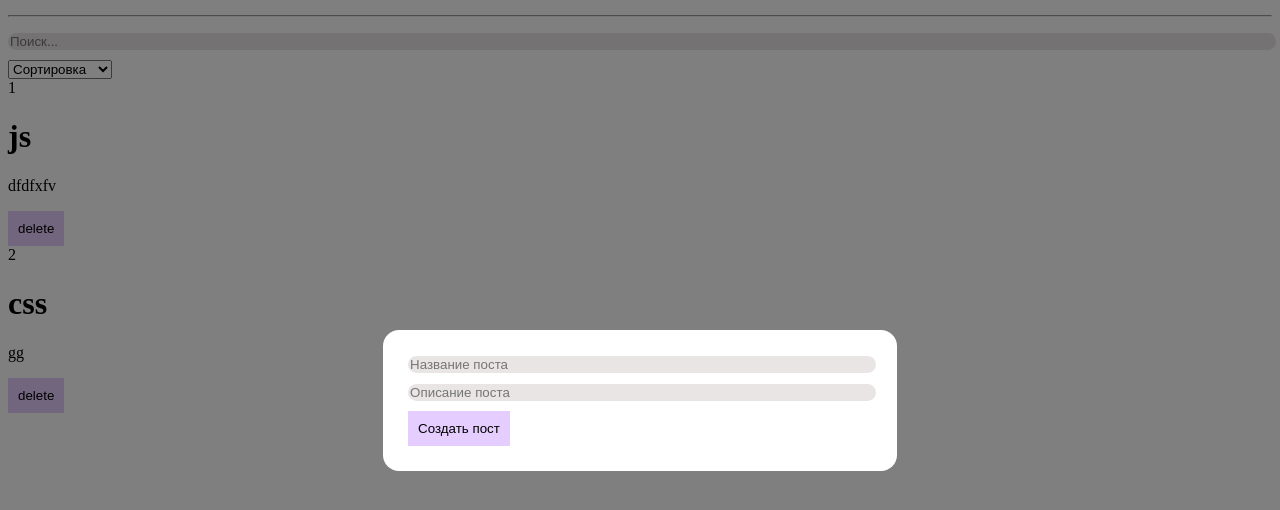
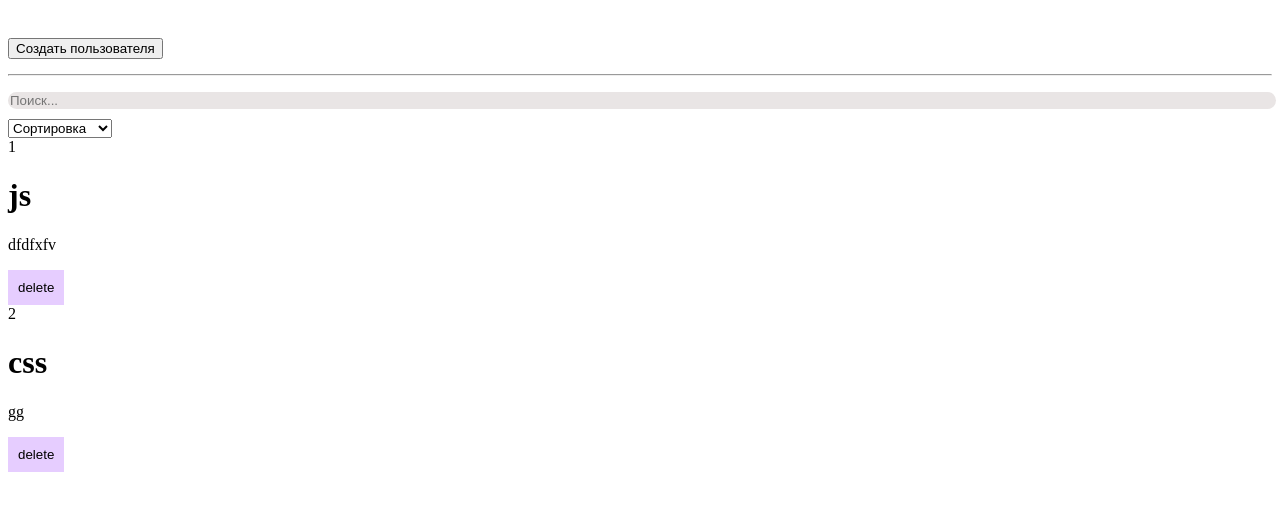
Before and after one commit to Victoria-Gudoit/training, a React (Create React App) app: page / in a window 1280 px wide. Shown: the top 510 px of the page. Built offline with nearby package versions, Linux system fonts and the light colour scheme; the HTML template or start-up script is replaced by a standard one.

Commit message:
add functions in MyModal

```diff
--- a/src/App.js
+++ b/src/App.js
@@ -14,6 +14,7 @@ function App() {
   const [posts, setPosts] = useState([{ id: 1, title: "js", body: "dfdfxfv" },
   { id: 2, title: "css", body: "gg" }]);
 const [filter, setFilter] = useState({sort: '', query: ''})
+const [modal, setModal] = useState(false)
 
 
   const sortedPosts = useMemo(() => {
@@ -25,6 +26,7 @@ const [filter, setFilter] = useState({sort: '', query: ''})
 
   const createPost = (newPost) => {
 setPosts([...posts, newPost])
+setModal(false)
   }
 
   const sortedAndSearchedPosts = useMemo(() => {
@@ -39,7 +41,8 @@ return sortedPosts.filter(post => post.title.toLowerCase().includes(filter.query
 
   return (
     <div>
-      <MyModal><PostForm create={createPost}/></MyModal>
+      <button style={{marginTop: 30}} onClick={() => setModal(true)}>Создать пользователя</button>
+      <MyModal visible={modal} setVisible={setModal}><PostForm create={createPost}/></MyModal>
 
 <hr style={{margin: '15px 0'}}/>
 <PostFilter filter={filter} setFilter={setFilter}/>
--- a/src/components/UI/MyModal/MyModal.jsx
+++ b/src/components/UI/MyModal/MyModal.jsx
@@ -1,9 +1,13 @@
 import React from 'react';
 import cl from './MyModal.module.css'
 
-export const MyModal = ({children}) => {
-    return <div className={[cl.myModal, cl.active].join(' ')}>
-        <div className={cl.myModalContent}>
+export const MyModal = ({children, visible, setVisible}) => {
+    const rootClasses = [cl.myModal]
+    if(visible) {
+        rootClasses.push(cl.active)
+    }
+    return <div onClick={() => setVisible(false)} className={rootClasses.join(' ')}>
+        <div onClick={(e) => e.stopPropagation()} className={cl.myModalContent}>
 {children}
         </div>
     </div>;
```
